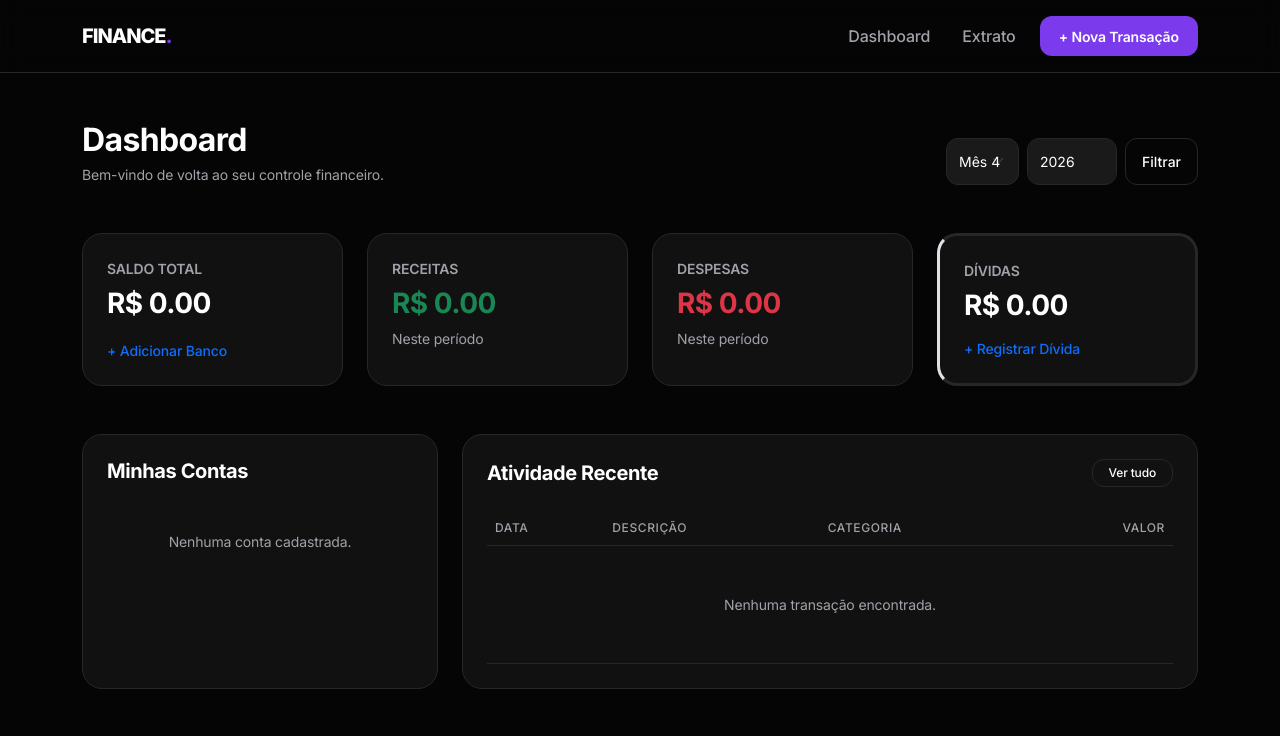
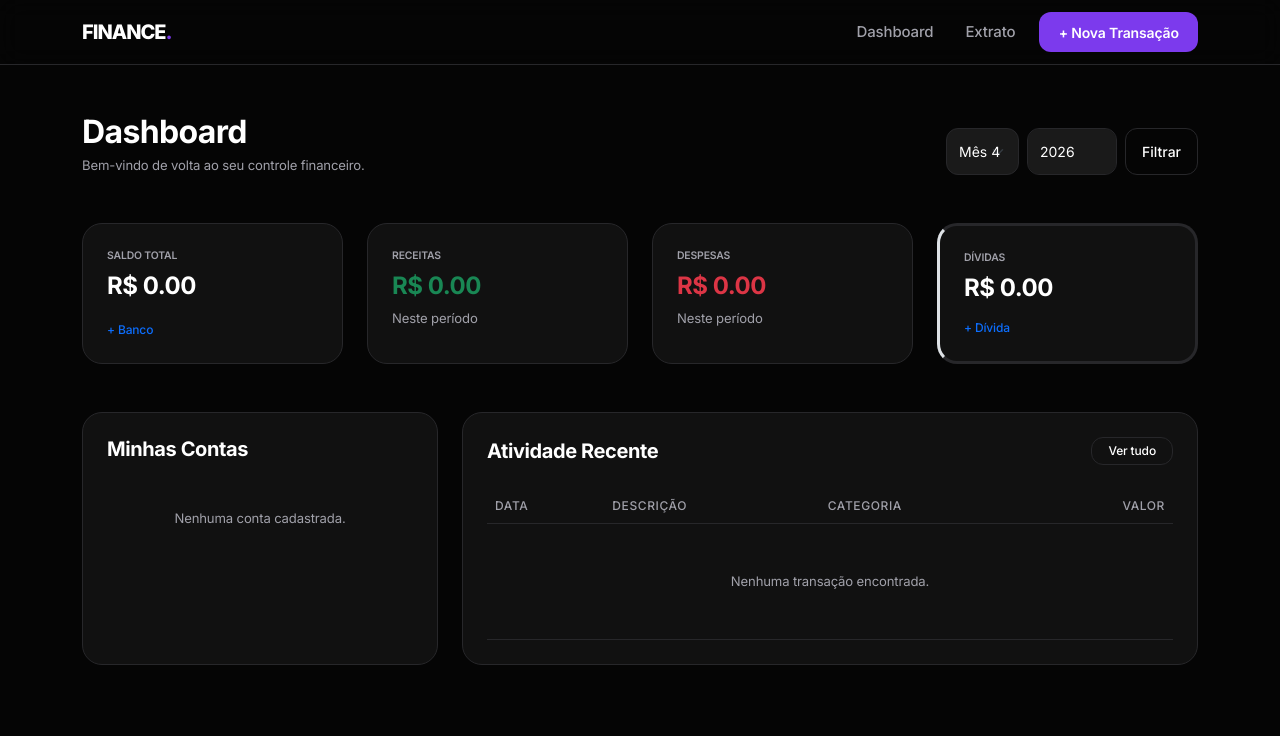
Before and after one commit to matheusbwv/my_finance2.0, a Django app: page / in a window 1280 px wide. Shown: the top 736 px of the page. Run offline with Django 5.2, Linux system fonts and the light colour scheme; data that the repository does not hold is empty.

Commit message:
UI: Otimiza dashboard e base para dispositivos móveis (Poco X7 Pro)

```diff
--- a/templates/base.html
+++ b/templates/base.html
@@ -32,6 +32,34 @@
             font-family: 'Inter', sans-serif;
             -webkit-font-smoothing: antialiased;
             letter-spacing: -0.01em;
+            font-size: 15px; /* Base ligeiramente menor para mobile */
+        }
+
+        /* Ajustes Mobile-First */
+        @media (max-width: 768px) {
+            .container {
+                padding-left: 1.25rem;
+                padding-right: 1.25rem;
+            }
+
+            h2 { font-size: 1.5rem; }
+            h3 { font-size: 1.25rem; }
+            h5 { font-size: 1rem; }
+
+            .card {
+                padding: 1.25rem !important;
+                border-radius: 16px;
+            }
+
+            .btn {
+                width: 100%; /* Botões ocupam largura total em modais/forms se necessário */
+                padding: 0.8rem;
+                font-size: 0.95rem;
+            }
+
+            .navbar-brand {
+                font-size: 1.1rem;
+            }
         }
 
         /* Navbar Discreta */
@@ -39,7 +67,7 @@
             background-color: rgba(5, 5, 5, 0.8) !important;
             backdrop-filter: blur(12px);
             border-bottom: 1px solid var(--border-color);
-            padding: 1rem 0;
+            padding: 0.75rem 0;
         }
 
         .navbar-brand {
--- a/templates/expenses/dashboard.html
+++ b/templates/expenses/dashboard.html
@@ -22,33 +22,33 @@
 </div>
 
 <!-- Resumo Principal em Grid Minimalista -->
-<div class="row g-4 mb-5">
-    <div class="col-md-3">
-        <div class="card h-100">
-            <span class="text-muted small fw-semibold text-uppercase mb-2">Saldo Total</span>
-            <h3 class="mb-3">R$ {{ total_balance|stringformat:".2f" }}</h3>
-            <a href="{% url 'account-create' %}" class="text-purple small text-decoration-none fw-medium mt-auto">+ Adicionar Banco</a>
+<div class="row g-3 g-md-4 mb-5">
+    <div class="col-6 col-md-3">
+        <div class="card h-100 p-3 p-md-4">
+            <span class="text-muted small fw-semibold text-uppercase mb-2" style="font-size: 0.65rem;">Saldo Total</span>
+            <h4 class="mb-2 mb-md-3 text-truncate">R$ {{ total_balance|stringformat:".2f" }}</h4>
+            <a href="{% url 'account-create' %}" class="text-purple small text-decoration-none fw-medium mt-auto" style="font-size: 0.75rem;">+ Banco</a>
         </div>
     </div>
-    <div class="col-md-3">
-        <div class="card h-100">
-            <span class="text-muted small fw-semibold text-uppercase mb-2">Receitas</span>
-            <h3 class="text-success mb-0">R$ {{ total_income|stringformat:".2f" }}</h3>
-            <span class="text-muted small mt-2">Neste período</span>
+    <div class="col-6 col-md-3">
+        <div class="card h-100 p-3 p-md-4">
+            <span class="text-muted small fw-semibold text-uppercase mb-2" style="font-size: 0.65rem;">Receitas</span>
+            <h4 class="text-success mb-0 text-truncate">R$ {{ total_income|stringformat:".2f" }}</h4>
+            <span class="text-muted small mt-2 d-none d-md-block">Neste período</span>
         </div>
     </div>
-    <div class="col-md-3">
-        <div class="card h-100">
-            <span class="text-muted small fw-semibold text-uppercase mb-2">Despesas</span>
-            <h3 class="text-danger mb-0">R$ {{ total_expense|stringformat:".2f" }}</h3>
-            <span class="text-muted small mt-2">Neste período</span>
+    <div class="col-6 col-md-3">
+        <div class="card h-100 p-3 p-md-4">
+            <span class="text-muted small fw-semibold text-uppercase mb-2" style="font-size: 0.65rem;">Despesas</span>
+            <h4 class="text-danger mb-0 text-truncate">R$ {{ total_expense|stringformat:".2f" }}</h4>
+            <span class="text-muted small mt-2 d-none d-md-block">Neste período</span>
         </div>
     </div>
-    <div class="col-md-3">
-        <div class="card h-100 border-start border-purple border-3">
-            <span class="text-muted small fw-semibold text-uppercase mb-2">Dívidas</span>
-            <h3 class="mb-3">R$ {{ total_debts|stringformat:".2f" }}</h3>
-            <a href="{% url 'debt-create' %}" class="text-purple small text-decoration-none fw-medium mt-auto">+ Registrar Dívida</a>
+    <div class="col-6 col-md-3">
+        <div class="card h-100 p-3 p-md-4 border-start border-purple border-3">
+            <span class="text-muted small fw-semibold text-uppercase mb-2" style="font-size: 0.65rem;">Dívidas</span>
+            <h4 class="mb-2 mb-md-3 text-truncate">R$ {{ total_debts|stringformat:".2f" }}</h4>
+            <a href="{% url 'debt-create' %}" class="text-purple small text-decoration-none fw-medium mt-auto" style="font-size: 0.75rem;">+ Dívida</a>
         </div>
     </div>
 </div>
@@ -89,17 +89,17 @@
                         <tr>
                             <th style="background-color: transparent;">Data</th>
                             <th style="background-color: transparent;">Descrição</th>
-                            <th style="background-color: transparent;">Categoria</th>
+                            <th style="background-color: transparent;" class="d-none d-sm-table-cell">Categoria</th>
                             <th style="background-color: transparent;" class="text-end">Valor</th>
                         </tr>
                     </thead>
                     <tbody>
                         {% for t in recent_transactions %}
                         <tr style="background-color: transparent;">
-                            <td class="text-muted small align-middle" style="background-color: transparent;">{{ t.date|date:"d M" }}</td>
-                            <td class="fw-semibold align-middle" style="background-color: transparent;">{{ t.title }}</td>
-                            <td class="align-middle" style="background-color: transparent;"><span class="badge-custom small">{{ t.category }}</span></td>
-                            <td class="text-end fw-bold align-middle {% if t.transaction_type == 'IN' %}text-success{% else %}text-danger{% endif %}" style="background-color: transparent;">
+                            <td class="text-muted small align-middle" style="background-color: transparent; white-space: nowrap;">{{ t.date|date:"d M" }}</td>
+                            <td class="fw-semibold align-middle text-truncate" style="background-color: transparent; max-width: 120px;">{{ t.title }}</td>
+                            <td class="align-middle d-none d-sm-table-cell" style="background-color: transparent;"><span class="badge-custom small">{{ t.category }}</span></td>
+                            <td class="text-end fw-bold align-middle {% if t.transaction_type == 'IN' %}text-success{% else %}text-danger{% endif %}" style="background-color: transparent; white-space: nowrap;">
                                 {% if t.transaction_type == 'IN' %}+{% else %}-{% endif %} R$ {{ t.amount }}
                             </td>
                         </tr>
```
